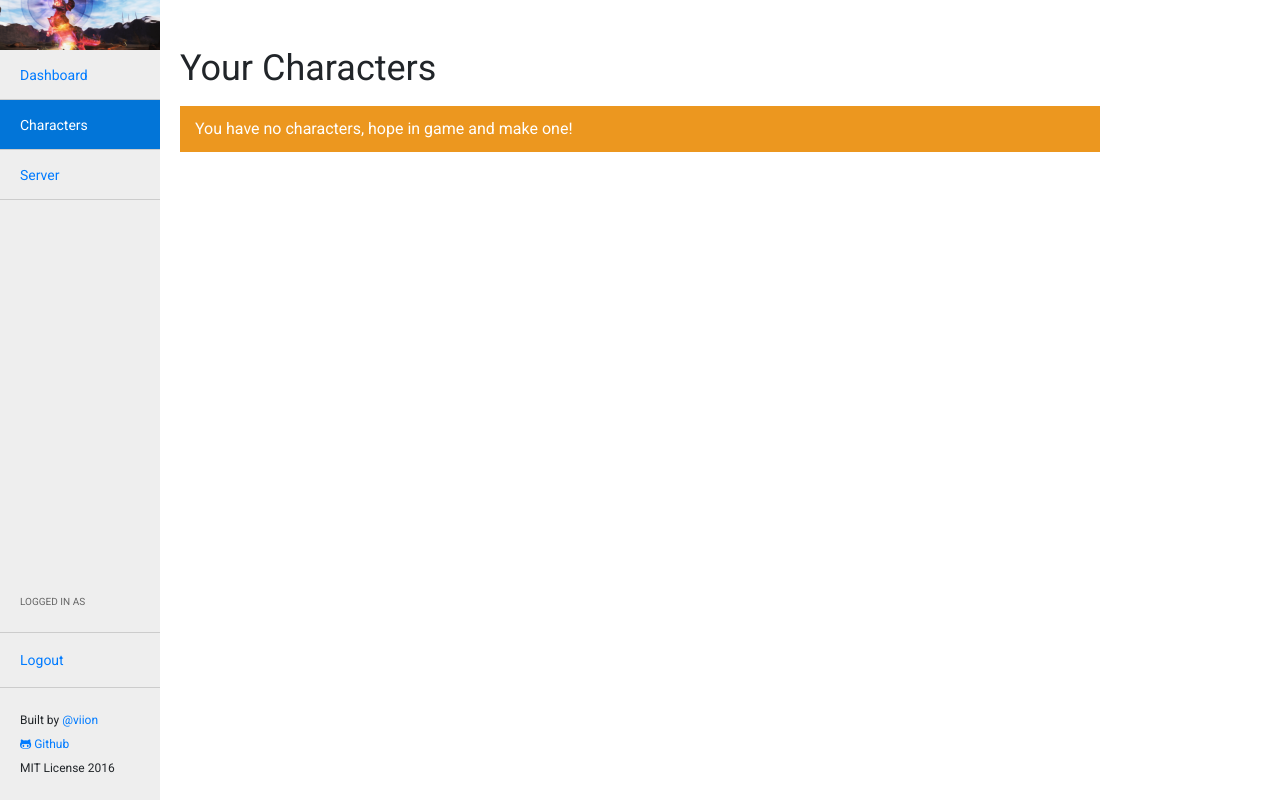
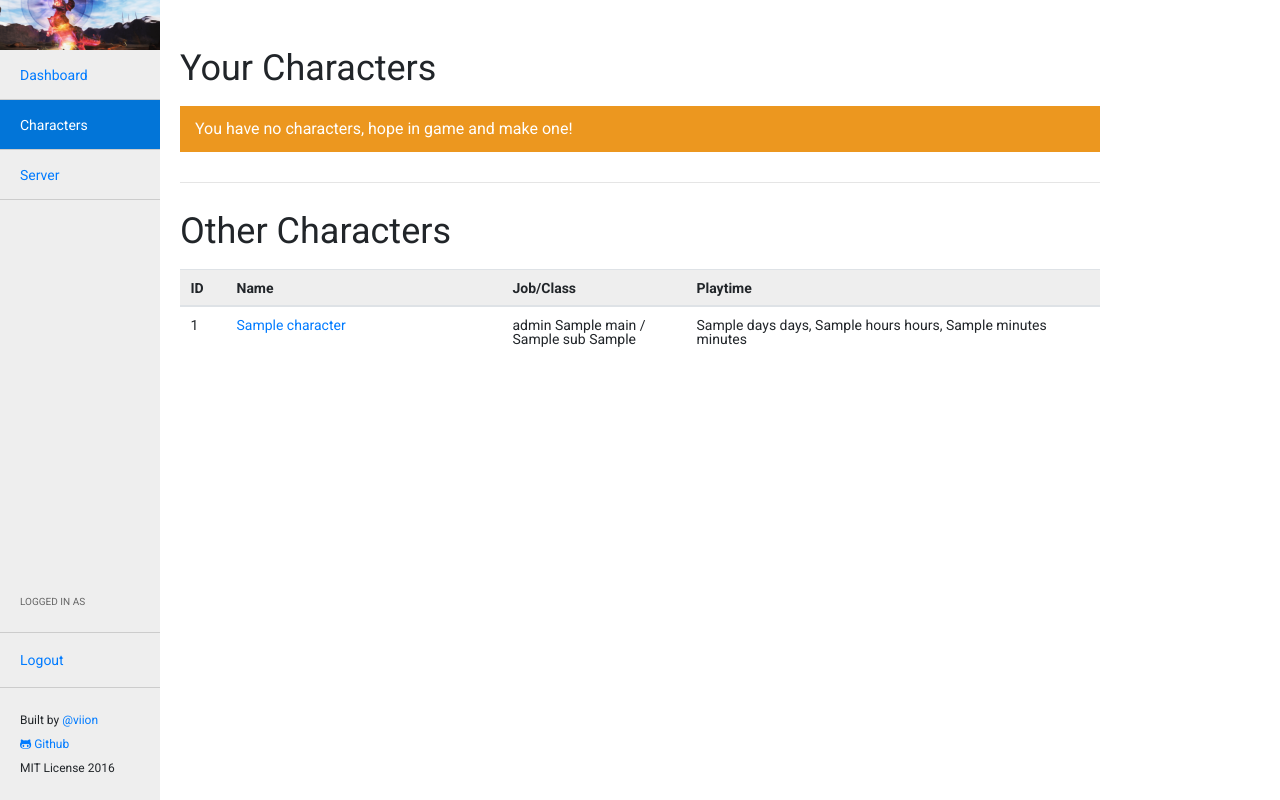
Before and after one commit to viion-misc/DSXI-Portal, a PHP site: template src/DSXI/Views/Characters/index.html.twig in a window 1280 px wide. Run offline with PHP 8.4, Linux system fonts and the light colour scheme; the template is opened without the code that fills it: most values are stand-ins (such as "Sample title", 1, 10 or a date in 2020); some libraries are stand-ins or nearby versions.

Commit message:
Start character update functionality

```diff
--- a/src/DSXI/Apps/Account/User.php
+++ b/src/DSXI/Apps/Account/User.php
@@ -5,7 +5,7 @@ namespace DSXI\Apps\Account;
 use DSXI\Storage\UserStorage;
 
 //
-// Account wrapper
+// User wrapper
 //
 class User extends \DSXI\Handle
 {
@@ -45,7 +45,7 @@ class User extends \DSXI\Handle
 				$this->level = $user['level'];
 
 				foreach($user['characters'] as $chardata) {
-					$this->characters[] = new Character($chardata);
+					$this->characters[] = $chardata;
 				}
 			}
 		}
--- a/src/DSXI/Assets/scss/main/styles.scss
+++ b/src/DSXI/Assets/scss/main/styles.scss
@@ -62,7 +62,8 @@
 	}
 }
 
-.server-field-row {
+.server-field-row,
+.character-field-row {
 	label {
 		font-size: 14px;
 		font-weight: 700;
--- a/src/DSXI/Routes/SilexApp.php
+++ b/src/DSXI/Routes/SilexApp.php
@@ -17,6 +17,7 @@ class SilexApp extends \DSXI\Handle
     use Home;
     use Account;
     use Server;
+    use Characters;
 
     // Silex Application!
     public $Silex;
--- a/src/DSXI/Views/Characters/index.html.twig
+++ b/src/DSXI/Views/Characters/index.html.twig
@@ -4,7 +4,7 @@
 {% block body %}
 
 	{{ Macros.breadcrum([
-		[ 'Characters', '/characters' ],
+		[ 'Characters' ],
 	]) }}
 
 	<div class="page">
@@ -26,7 +26,7 @@
 					<tr>
 						<th scope="row">{{ character.id }}</th>
 						<td><a href="/characters/update/{{ character.id }}/{{ character.name }}">{{ character.name }}</a></td>
-						<td>-</td>
+						<td>{{ character.mainLevel }} {{ character.main }} {% if character.sub > 0 %}/ {{ character.sub }} {{ character.subJob }}{% endif %}</td>
 						<td>{{ character.playtime.days }} days, {{ character.playtime.hours }} hours, {{ character.playtime.minutes }} minutes</td>
 					</tr>
 					{% endfor %}
@@ -38,7 +38,38 @@
 		</div>
 		{% endif %}
 
-	</div
+		<hr>
+
+		<h1>Other Characters</h1>
+
+		{% if characters %}
+			<table class="table">
+				<thead>
+					<tr>
+						<th width="5%">ID</th>
+						<th width="30%">Name</th>
+						<th width="20%">Job/Class</th>
+						<th width="45%">Playtime</th>
+					</tr>
+				</thead>
+				<tbody>
+					{% for character in characters %}
+					<tr>
+						<th scope="row">{{ character.id }}</th>
+						<td><a href="/characters/update/{{ character.id }}/{{ character.name }}">{{ character.name }}</a></td>
+						<td>{{ character.mainLevel }} {{ character.main }} {% if character.sub > 0 %}/ {{ character.sub }} {{ character.subJob }}{% endif %}</td>
+						<td>{{ character.playtime.days }} days, {{ character.playtime.hours }} hours, {{ character.playtime.minutes }} minutes</td>
+					</tr>
+					{% endfor %}
+				</tbody>
+			</table>
+		{% else %}
+		<div class="alert alert-warning">
+			No other characters, lonely server :(
+		</div>
+		{% endif %}
+
+	</div>
 
 
 {% endblock %}
--- a/src/DSXI/Views/Default/macros.html.twig
+++ b/src/DSXI/Views/Default/macros.html.twig
@@ -38,3 +38,29 @@
         {% endif %}
     </fieldset>
 {% endmacro %}
+
+{% macro form(id, name, value, type, options, help) %}
+    <fieldset class="form-group character-field-row">
+        <div class="row">
+            <div class="col-md-4">
+                <label for="{{ id }}">{{ name }}</label>
+            </div>
+            <div class="col-md-8">
+                {% if type == 'select' %}
+                    <select  class="form-control" id="{{ id }}" name="{{ id }}">
+                    {% for id, name in options %}
+                        <option value="{{ id }}" {% if id == value %}selected{% endif %}>{{ name }}</option>
+                    {% endfor %}
+                    </select>
+                {% else %}
+                    <input type="text" class="form-control" id="{{ id }}" name="{{ id }}" value="{{ value }}">
+                {% endif %}
+
+                {# Help text #}
+                {% if help is defined and help is not empty %}
+                    <small>{{ setting.help|nl2br }}</small>
+                {% endif %}
+            </div>
+        </div>
+    </fieldset>
+{% endmacro %}
```
Also changed, not shown: src/DSXI/Apps/Account/Character.php (+22 -1 lines), src/DSXI/Routes/Characters.php (added, +79 -0 lines), src/DSXI/Routes/Home.php (+0 -10 lines), src/DSXI/Views/Characters/update.html.twig (added, +46 -0 lines), src/DSXI/Storage/CharacterStorage.php, web/assets/main.min.css. Lines whose indentation alone changed are shown as unchanged.
